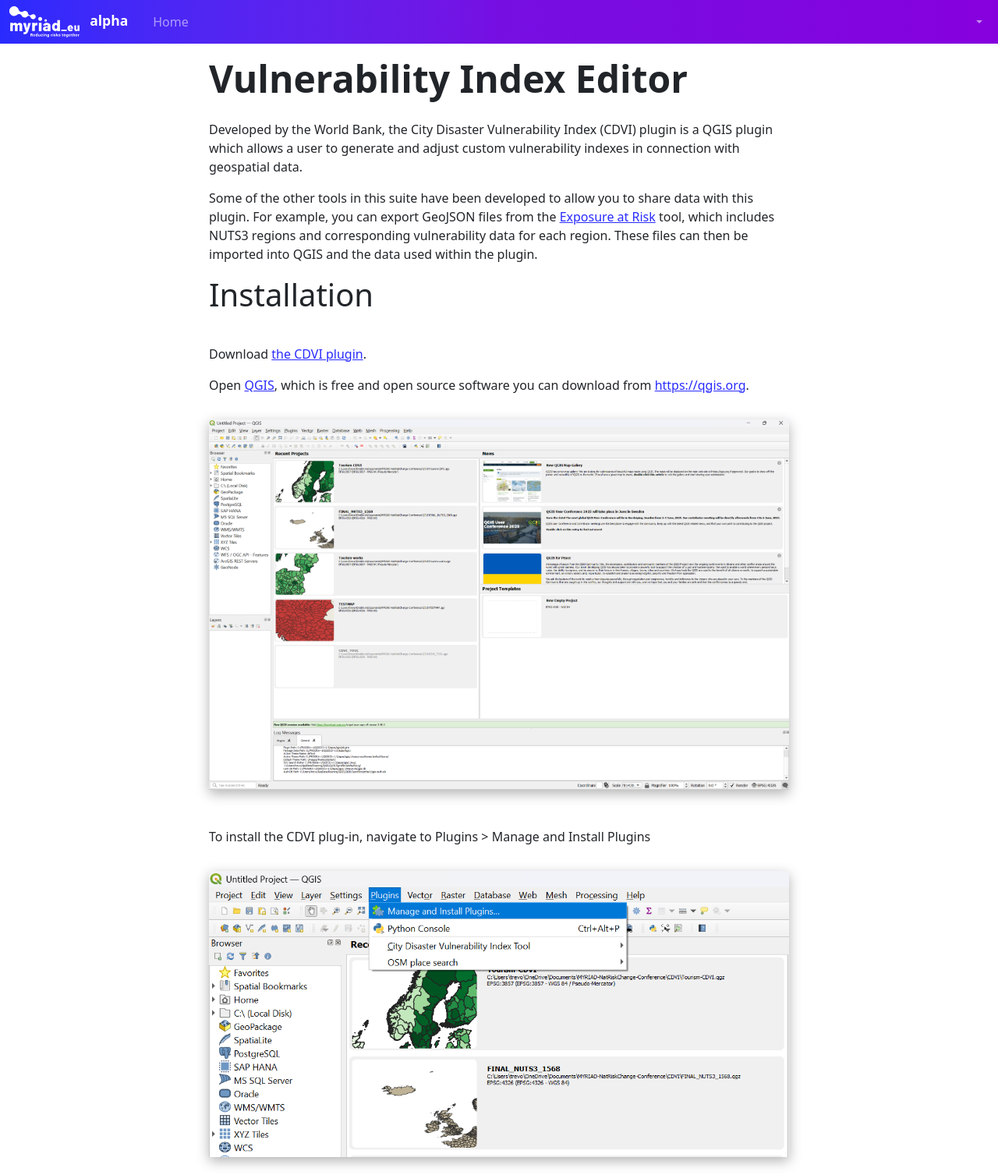
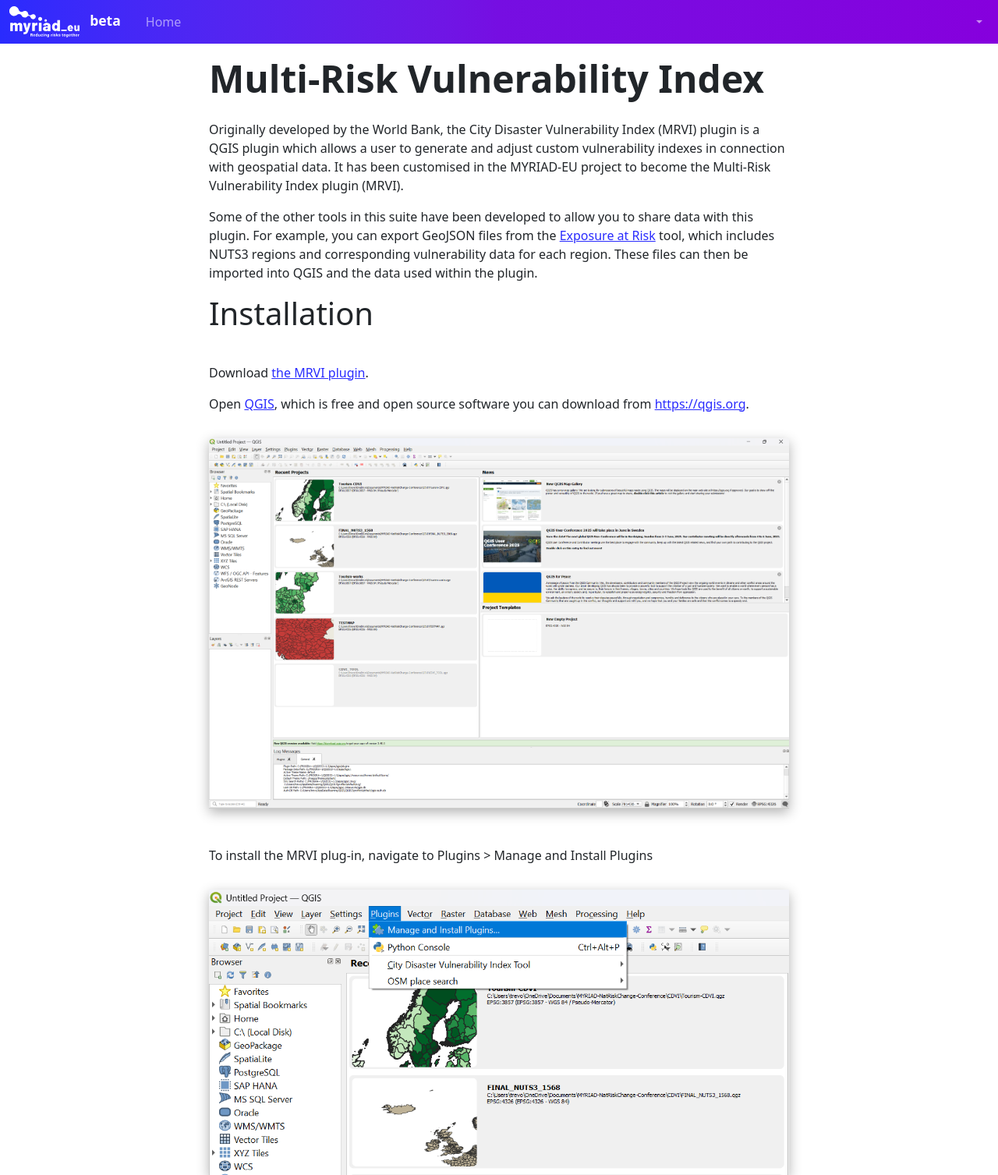
Before and after one commit to risklayer/myriad-dashboard, a Django app: template vulnerability_index_editor/templates/vulnerability_index_editor/index.html in a window 1280 px wide. Shown: the top 1507 px of the page at 78% size. Run offline with Django 5.2, Linux system fonts and the light colour scheme; the template is opened without the code that fills it, so the values that code supplies are empty; style sheets or scripts are compiled from the project's sources; parts of the project's set-up code (start-up, migrations or seed data) failed here and were passed over; some libraries are stand-ins or nearby versions.

Commit message:
Tidy up header nav, add short headings to fit in window (#61)

```diff
--- a/boilerplate/apps.py
+++ b/boilerplate/apps.py
@@ -4,6 +4,7 @@
 class BoilerplateConfig(AppConfig):
   name = "boilerplate"
   verbose_name = "Boilerplate App"
+  nav_name = "Boilerplate"
   description = "A tool for boiling plates"
   icon = "chart"
   myriad = True
--- a/boilerplate/boilerplate.py
+++ b/boilerplate/boilerplate.py
@@ -6,10 +6,7 @@
   Form,
 )
 
-
-def make_choices(items: set, include_blank=True, blank: str = "Please select"):
-  choices = [(x, x if x else blank) for x in sorted(items)]
-  return [(None, "")] + choices if include_blank else choices
+from shared.utils import make_choices
 
 
 class BoilerplateFilterForm(Form):
--- a/dashboard/templates/dashboard_header_apps.html
+++ b/dashboard/templates/dashboard_header_apps.html
@@ -2,6 +2,6 @@
   <li class="nav-item">
     <a class="nav-link{% if request.path == app.url %} active{% endif %} text-nowrap"
        {% if request.path == app.url %}aria-current="page"{% endif %}
-       href="{{ app.url }}">{{ app.name }}</a>
+       href="{{ app.url }}">{{ app.nav_name }}</a>
   </li>
 {% endfor %}
--- a/dashboard/templates/layouts/base.html
+++ b/dashboard/templates/layouts/base.html
@@ -52,7 +52,6 @@
     <script src="{% static 'bootstrap/dist/js/bootstrap.min.js' %}" defer></script>
     <script src="{% static 'htmx.org/dist/htmx.min.js' %}"></script>
     <script src="{% static 'htmx-ext-class-tools/class-tools.js' %}"></script>
-    <script src="{% static 'chart.js/dist/chart.umd.js' %}"></script>
     {% django_htmx_script %}
     <script type="module" src="{% static 'js/theme.js' %}"></script>
     <script type="module" src="{% static 'js/scripts.js' %}"></script>
--- a/dashboard/templates/layouts/header.html
+++ b/dashboard/templates/layouts/header.html
@@ -3,7 +3,7 @@
 
 <a xlink:href="{% static "bootstrap-icons/bootstrap-icons.svg" %}#main"
    class="skip-link">Skip to main content</a>
-<nav class="navbar navbar-expand-lg" data-bs-theme="dark">
+<nav class="navbar navbar-expand-xl" data-bs-theme="dark">
   <div class="container-fluid">
     <button class="navbar-toggler"
             type="button"
@@ -22,7 +22,7 @@
              height="40"
              width="90" />
       </a>
-      <small class="mx-2"><strong>alpha</strong></small>
+      <small class="mx-2"><strong>beta</strong></small>
     </span>
     <div class="collapse navbar-collapse" id="navbarSupportedContent">
       <ul class="navbar-nav w-100 me-auto mb-2 mb-md-0">
@@ -34,8 +34,8 @@
           </a>
         </li>
         {% dashboard_header_apps %}
-        <li class="nav-item dropdown ms-lg-auto">
-          <button class="btn btn-link nav-link py-2 px-0 px-lg-2 dropdown-toggle d-flex align-items-center"
+        <li class="nav-item dropdown ms-xl-auto">
+          <button class="btn btn-link nav-link py-2 px-0 px-xl-2 dropdown-toggle d-flex align-items-center"
                   id="bd-theme"
                   type="button"
                   aria-expanded="false"
--- a/dashboard/templatetags/dashboard.py
+++ b/dashboard/templatetags/dashboard.py
@@ -12,6 +12,7 @@
       myriad_apps.append(
         {
           "name": app.verbose_name,
+          "nav_name": getattr(app, "nav_name", app.verbose_name),
           "description": app.description,
           "icon": app.icon,
           "url": reverse(app.label + ":" + getattr(app, "home", "index")),
--- a/data/apps.py
+++ b/data/apps.py
@@ -5,7 +5,10 @@
   default_auto_field = "django.db.models.BigAutoField"
   name = "data"
   verbose_name = "Data API"
-  description = "OpenAPI data backend."
+  nav_name = "Data API"
+  description = (
+    "OpenAPI data backend for accessing the data that underlies the tools in the tool set"
+  )
   icon = "code"
   myriad = True
   home = "openapi-view"
--- a/vulnerability_index_editor/apps.py
+++ b/vulnerability_index_editor/apps.py
@@ -3,7 +3,8 @@
 
 class VulnerabilityIndexEditorConfig(AppConfig):
   name = "vulnerability_index_editor"
-  verbose_name = "Vulnerability Index Editor"
+  verbose_name = "Multi-Risk Vulnerability Index"
+  nav_name = "Multi-Risk vulnerability index"
   description = "A QGIS plugin for working with semi-quantitative vulnerability indexes"
   icon = "pie-chart"
   myriad = True
--- a/vulnerability_index_editor/templates/vulnerability_index_editor/index.html
+++ b/vulnerability_index_editor/templates/vulnerability_index_editor/index.html
@@ -3,7 +3,7 @@
 {% load static %}
 
 {% block title %}
-  Vulnerability Index Editor - {{ block.super }}
+  Multi-Risk Vulnerability Index - {{ block.super }}
 {% endblock title %}
 
 {% block head %}
@@ -25,7 +25,7 @@
 
 {% block pagetitle %}
   <div class="container d-flex justify-content-between">
-    <h1 class="mb-4">Vulnerability Index Editor</h1>
+    <h1 class="mb-4">Multi-Risk Vulnerability Index</h1>
     <div class="float-end"></div>
   </div>
 {% endblock pagetitle %}
@@ -34,21 +34,21 @@
   {% comment %} <div class="row g-3"> {% endcomment %}
   <div class="container-fluid">
     <p>
-      Developed by the World Bank, the City Disaster Vulnerability Index (CDVI) plugin is a QGIS plugin which allows a user to generate and adjust custom vulnerability indexes in connection with geospatial data.
+      Originally developed by the World Bank, the City Disaster Vulnerability Index (MRVI) plugin is a QGIS plugin which allows a user to generate and adjust custom vulnerability indexes in connection with geospatial data. It has been customised in the MYRIAD-EU project to become the Multi-Risk Vulnerability Index plugin (MRVI).
     </p>
     <p>
       Some of the other tools in this suite have been developed to allow you to share data with this plugin. For example, you can export GeoJSON files from the <a href="{% url 'exposure_at_risk:index' %}">Exposure at Risk</a> tool, which includes NUTS3 regions and corresponding vulnerability data for each region. These files can then be imported into QGIS and the data used within the plugin.
     </p>
     <h2>Installation</h2>
     <p>
-      Download <a href="{% static 'cdvi_plugin.zip' %}">the CDVI plugin</a>.
+      Download <a href="{% static 'mrvi-plugin.zip' %}">the MRVI plugin</a>.
     </p>
     <p>
       Open <a href="https://qgis.org/">QGIS<a>, which is free and open source software you can download from <a href="https://qgis.org/">https://qgis.org</a>.
     </p>
     {% include "shared/screenshot.html" with url="img/image3.png" only %}
     <p>
-      To install the CDVI plug-in, navigate to Plugins &gt; Manage and Install Plugins
+      To install the MRVI plug-in, navigate to Plugins &gt; Manage and Install Plugins
     </p>
     {% include "shared/screenshot.html" with url="img/image5.png" only %}
     <p>
@@ -56,7 +56,7 @@
     </p>
     {% include "shared/screenshot.html" with url="img/image4.png" only %}
     <p>
-      Open the CDVI plugin by navigating to Plugins &gt; City Vulnerability Index Tool
+      Open the MRVI plugin by navigating to Plugins &gt; City Vulnerability Index Tool
     </p>
     {% include "shared/screenshot.html" with url="img/image7.png" only %}
     <p>
```
